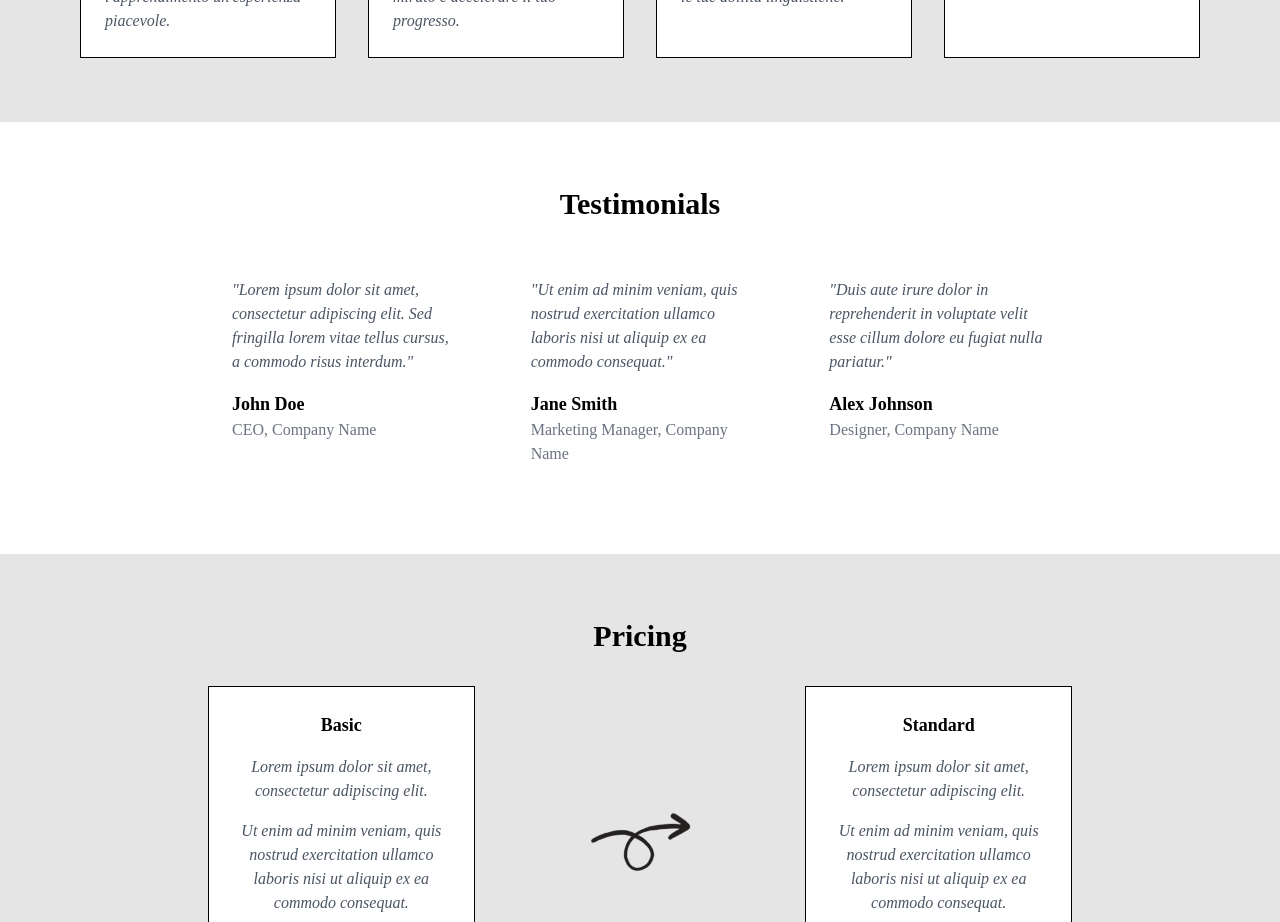
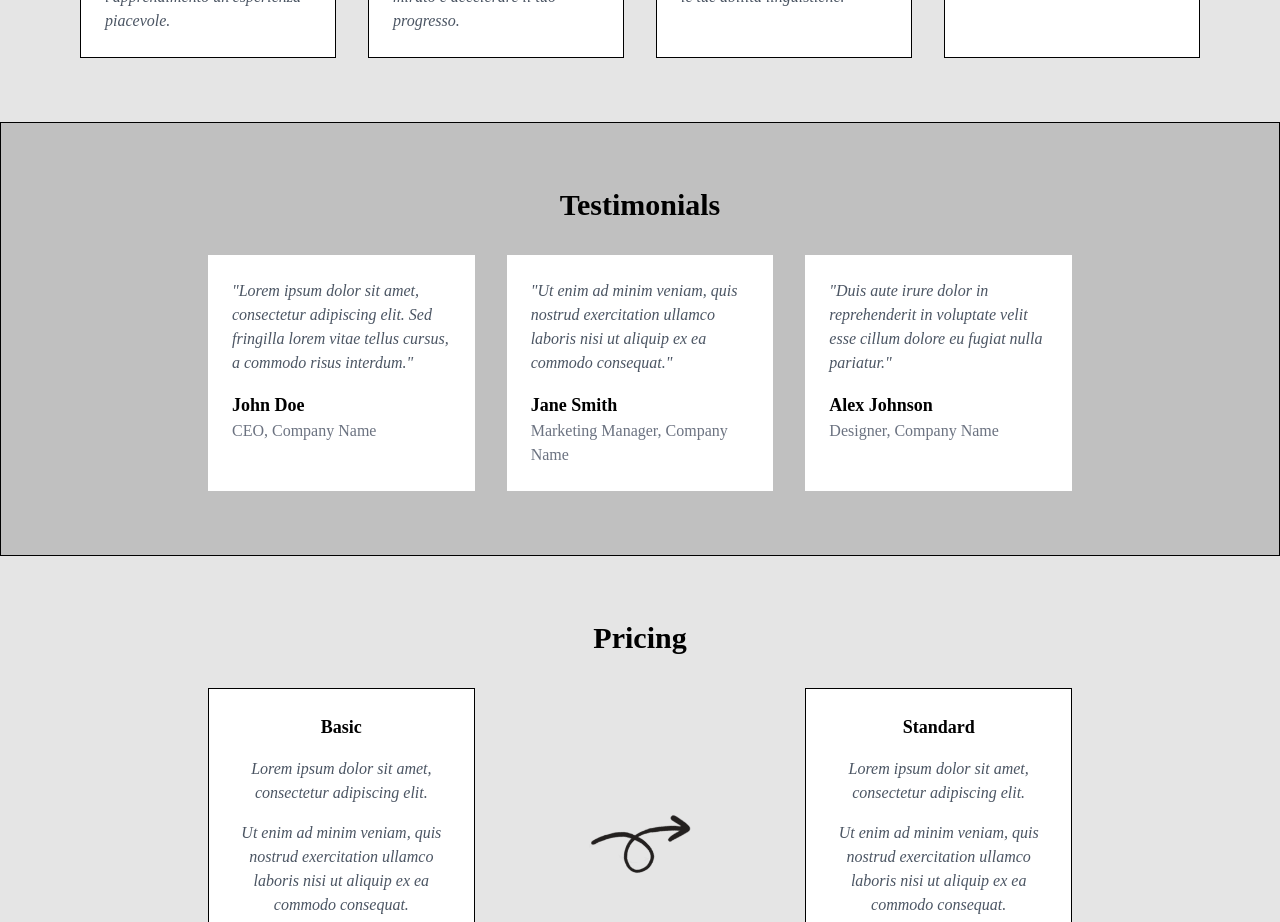
Before and after one commit to 10xMike/vite-flextalks, a React (Vite) app: page / in a window 1280 px wide. Shown: the part 920-1842 px from the top of the page. Built offline with nearby package versions, Linux system fonts and the light colour scheme; a web font is replaced by a local one.

Commit message:
edit testimonials bg/border within Testimonial.jsx

```diff
--- a/src/components/Testimonial.jsx
+++ b/src/components/Testimonial.jsx
@@ -1,7 +1,7 @@
 /* eslint-disable react/no-unescaped-entities */
 const TestimonialsSection = () => {
   return (
-    <section className="py-16 bg-[#FFFFFF]">
+    <section className="py-16 bg-[#c0c0c0] border-[1px] border-black">
       <div className="max-w-4xl px-4 mx-auto">
         <h2 className="mb-8 text-3xl font-semibold text-center">
           Testimonials
```
